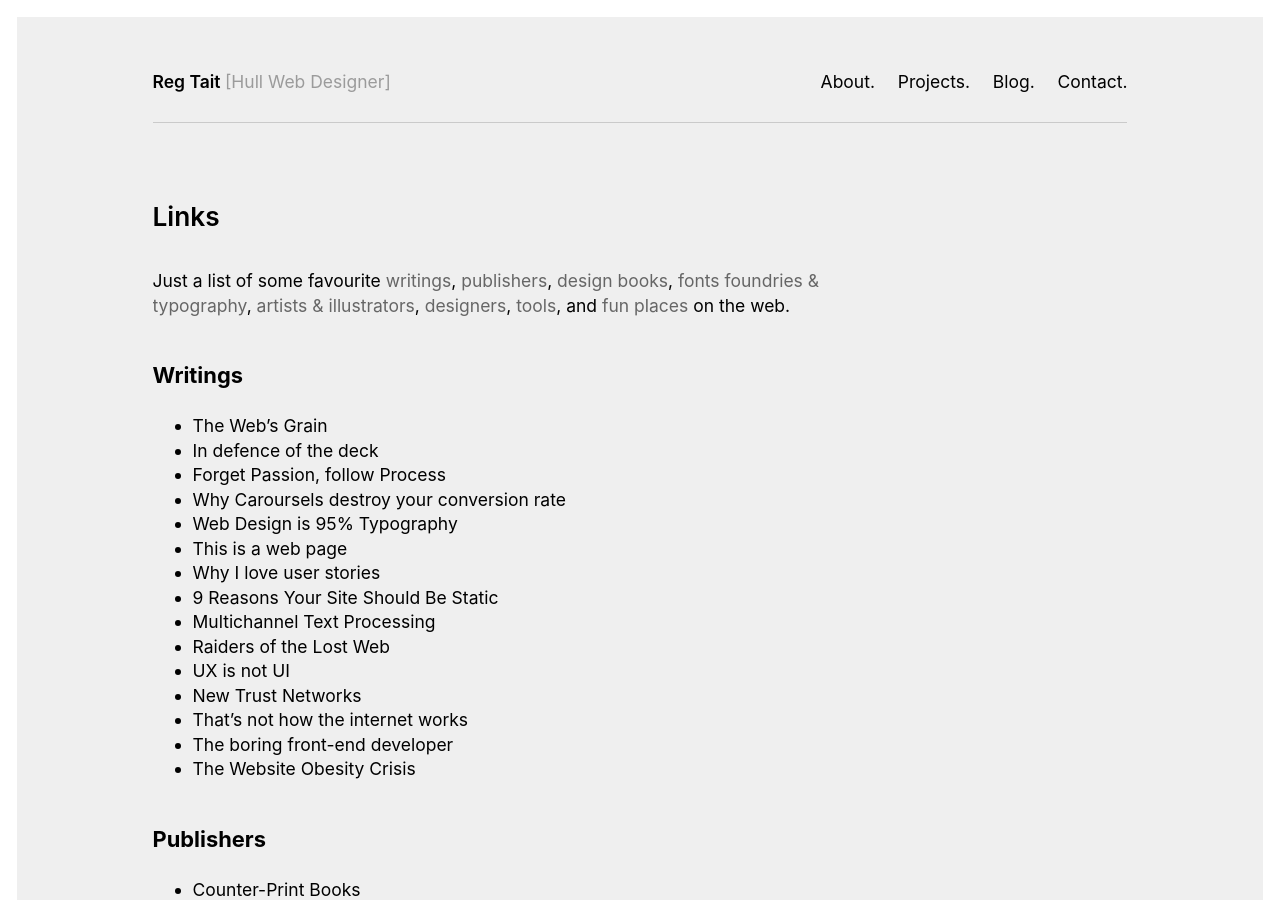
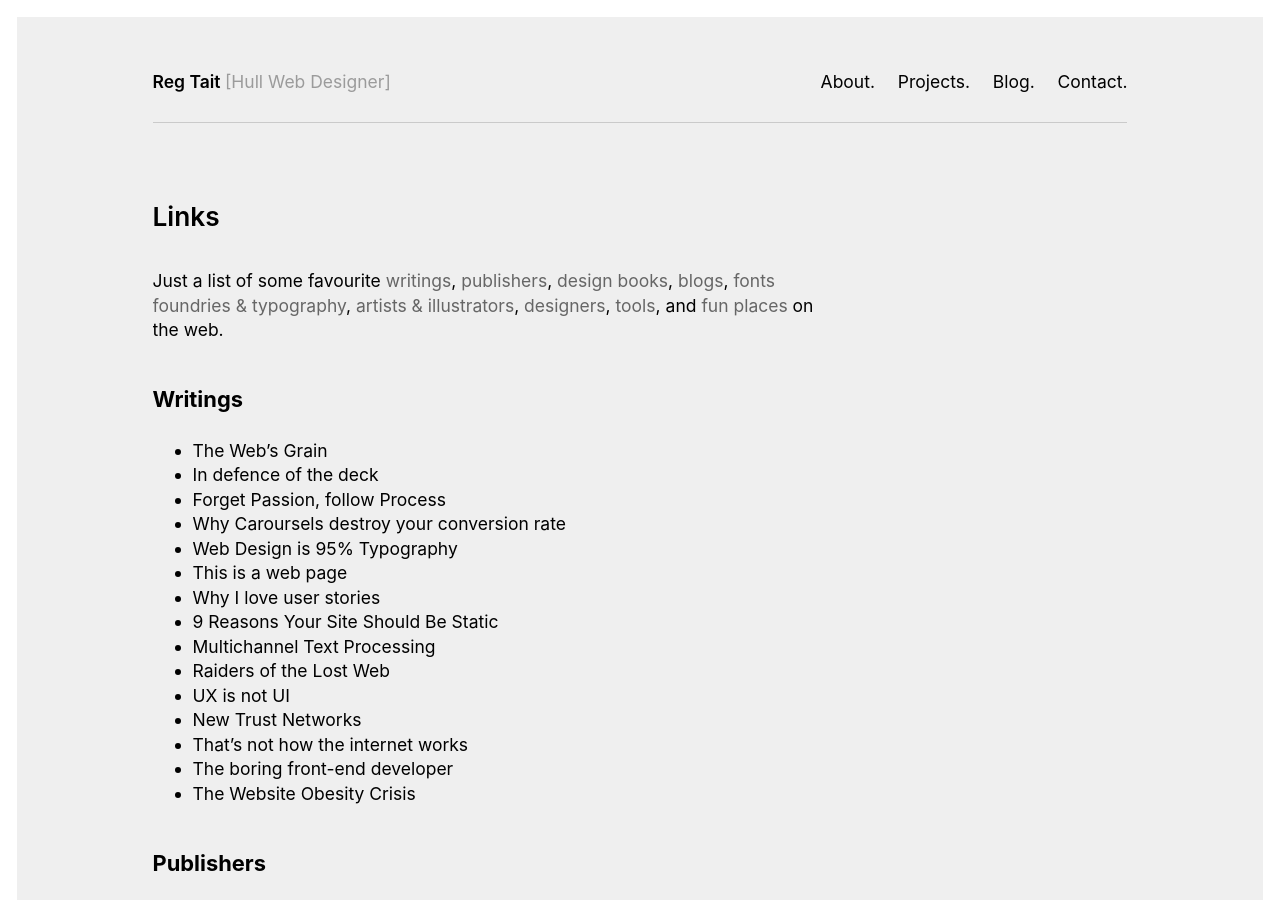
Before and after one commit to regmtait/regmtait.co.uk, a Jekyll site: the page built from links.md, in a window 1280 px wide and 900 px high. Built offline with Jekyll 4.4.1, drawn with Linux system fonts in a browser that asks for light colours.

Commit message:
Added a link to the blogs heading

```diff
--- a/links.md
+++ b/links.md
@@ -11,7 +11,7 @@ exclude_from_nav: true
 
 ---
 
-Just a list of some favourite <a href="#writings">writings</a>, <a href="#publishers">publishers</a>, <a href="#design-books">design books</a>, <a href="#fonts-foundries--typography">fonts foundries & typography</a>, <a href="#artists--illustrators">artists & illustrators</a>, <a href="#designers">designers</a>, <a href="#tools">tools</a>, and <a href="#fun">fun places</a> on the web.
+Just a list of some favourite <a href="#writings">writings</a>, <a href="#publishers">publishers</a>, <a href="#design-books">design books</a>, <a href="#design-books">blogs</a>, <a href="#fonts-foundries--typography">fonts foundries & typography</a>, <a href="#artists--illustrators">artists & illustrators</a>, <a href="#designers">designers</a>, <a href="#tools">tools</a>, and <a href="#fun">fun places</a> on the web.
 
 ## Writings
 
```
